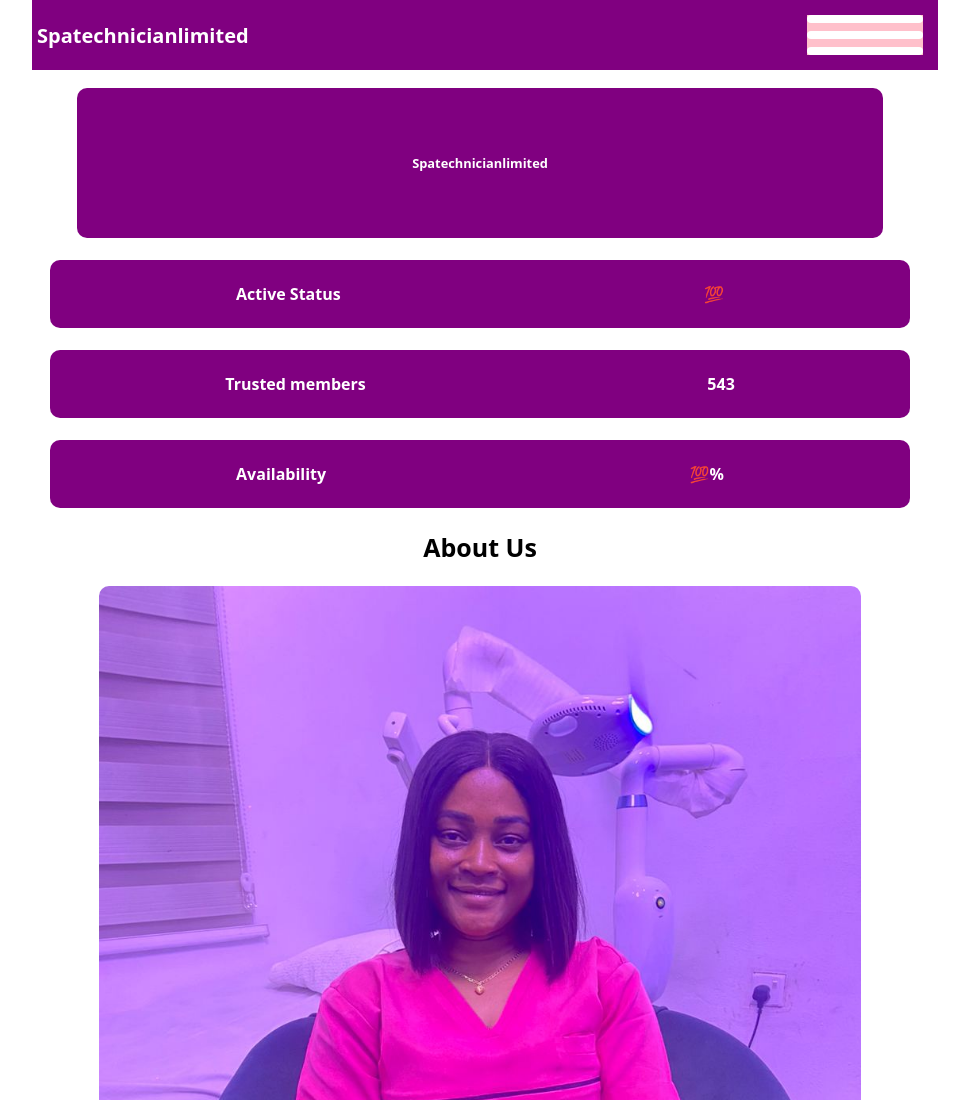
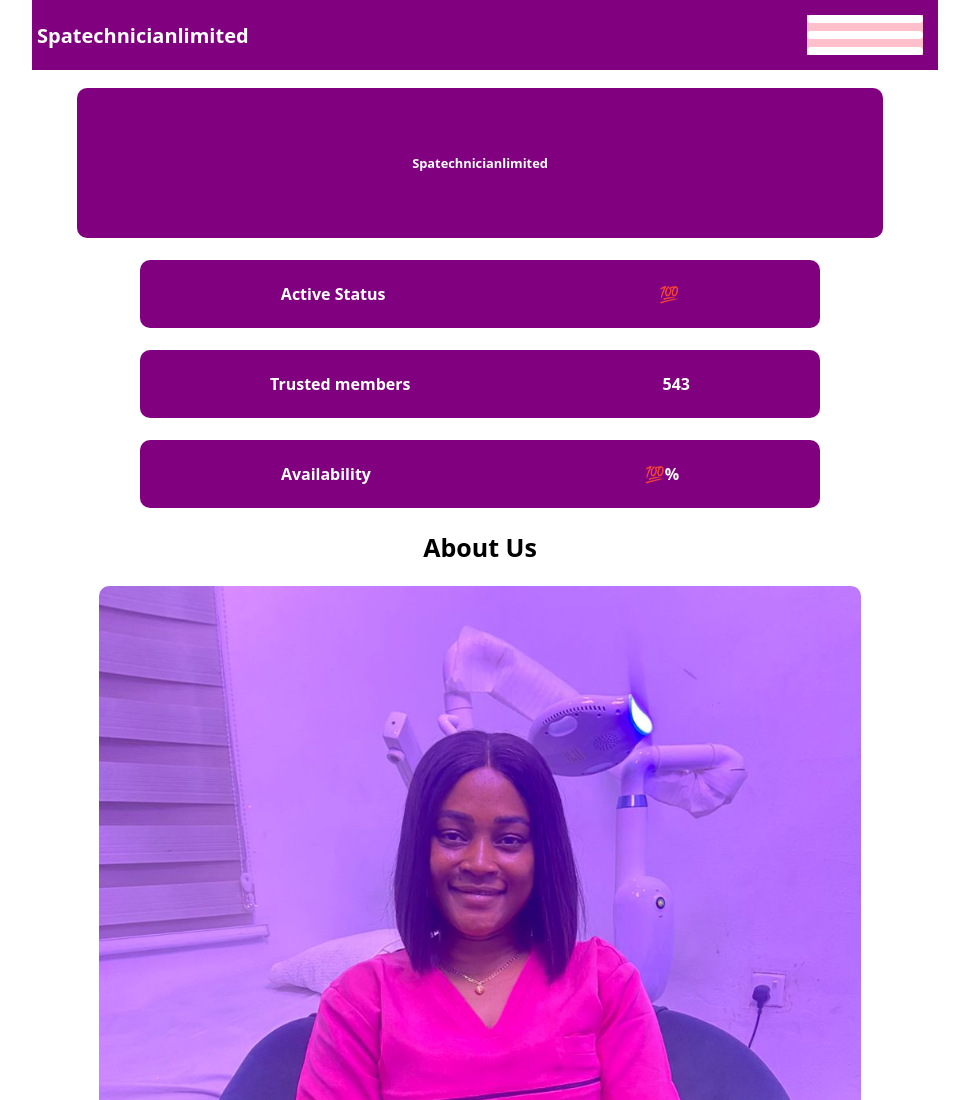
Before and after one commit to franko122/laura-therapist, a plain HTML site: page index.html in a window 1280 px wide. Shown: the top 1100 px of the page, without its empty margins (160-1129 px from the left). Drawn offline with Linux system fonts and the light colour scheme.

Commit message:
Update style.css

```diff
--- a/style.css
+++ b/style.css
@@ -217,7 +217,7 @@
 /* tablet screen */
 @media(min-width:600px){
       .tus{
-        width:95%;
+        width:75%;
         padding:4px;
         background-color: purple;
         color:white;
@@ -445,7 +445,7 @@
 /* laptop screen */
 @media(min-width:600px){
       .tus{
-        width:95%;
+        width:75%;
         padding:4px;
         background-color: purple;
         color:white;
```
